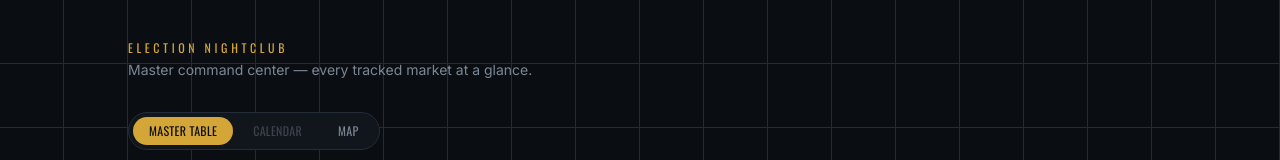
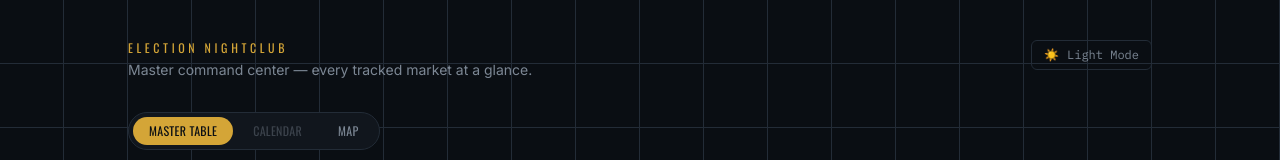
Before and after one commit to bluebloodtech/election-calendar, a Next.js app: page / in a window 1280 px wide. Shown: the top 160 px of the page. Built offline with nearby package versions, Linux system fonts and the light colour scheme; no server answers.

Commit message:
feat: add dark mode theme toggle to pages

```diff
--- a/app/election/[id]/page.tsx
+++ b/app/election/[id]/page.tsx
@@ -1,5 +1,6 @@
 import { notFound } from "next/navigation";
 import { TopTabs } from "@/components/TopTabs";
+import { ThemeToggle } from "@/components/ThemeToggle";
 import { CalendarGrid } from "@/components/CalendarGrid";
 import { getSupabaseServerClient, ELECTIONS_TABLE } from "@/lib/supabase-server";
 import type { Election } from "@/lib/types";
@@ -22,11 +23,12 @@ export default async function ElectionCalendarPage({
   const election = data as Election;
 
   return (
-    // "apple-calendar" (app/globals.css) swaps the dark master-table theme
-    // for a clean white one, scoped to just this page, per the client's
-    // reference screenshot (Apple Calendar look).
-    <main className="apple-calendar flex min-h-screen flex-col items-center px-4 py-10 sm:px-8">
-      <div className="mb-8 w-full max-w-5xl">
+    // Theme is controlled by ThemeToggle which adds/removes "apple-calendar" class
+    <main id="calendar-main" className="flex min-h-screen flex-col items-center px-4 py-10 sm:px-8">
+      <div className="mb-8 w-full max-w-5xl relative">
+        <div className="absolute right-0 top-0">
+          <ThemeToggle />
+        </div>
         <p className="font-display text-xs uppercase tracking-[0.3em] text-gold">
           Election Nightclub
         </p>
--- a/app/page.tsx
+++ b/app/page.tsx
@@ -1,10 +1,14 @@
 import { TopTabs } from "@/components/TopTabs";
+import { ThemeToggle } from "@/components/ThemeToggle";
 import { MasterTable } from "@/components/MasterTable";
 
 export default function Home() {
   return (
-    <main className="flex min-h-screen flex-col items-center px-4 py-10 sm:px-8">
-      <div className="mb-8 w-full max-w-5xl">
+    <main id="calendar-main" className="flex min-h-screen flex-col items-center px-4 py-10 sm:px-8">
+      <div className="mb-8 w-full max-w-5xl relative">
+        <div className="absolute right-0 top-0">
+          <ThemeToggle />
+        </div>
         <p className="font-display text-xs uppercase tracking-[0.3em] text-gold">
           Election Nightclub
         </p>
--- /dev/null
+++ b/components/ThemeToggle.tsx
@@ -0,0 +1,46 @@
+"use client";
+
+import { useState, useEffect } from "react";
+
+export function ThemeToggle() {
+  const [isLight, setIsLight] = useState(false);
+
+  useEffect(() => {
+    // Check initial state from localStorage, default to dark
+    const stored = localStorage.getItem("calendar-theme");
+    if (stored === "light") {
+      setIsLight(true);
+    }
+  }, []);
+
+  useEffect(() => {
+    const mainEl = document.getElementById("calendar-main");
+    if (mainEl) {
+      if (isLight) {
+        mainEl.classList.add("apple-calendar");
+      } else {
+        mainEl.classList.remove("apple-calendar");
+      }
+    }
+    localStorage.setItem("calendar-theme", isLight ? "light" : "dark");
+  }, [isLight]);
+
+  return (
+    <button
+      onClick={() => setIsLight(!isLight)}
+      className="text-xs font-mono px-3 py-1.5 border border-line-bright text-text-muted rounded-md hover:bg-panel-raised transition-colors flex items-center gap-2"
+    >
+      {isLight ? (
+        <>
+          <span>🌙</span>
+          <span>Dark Mode</span>
+        </>
+      ) : (
+        <>
+          <span>☀️</span>
+          <span>Light Mode</span>
+        </>
+      )}
+    </button>
+  );
+}
```
